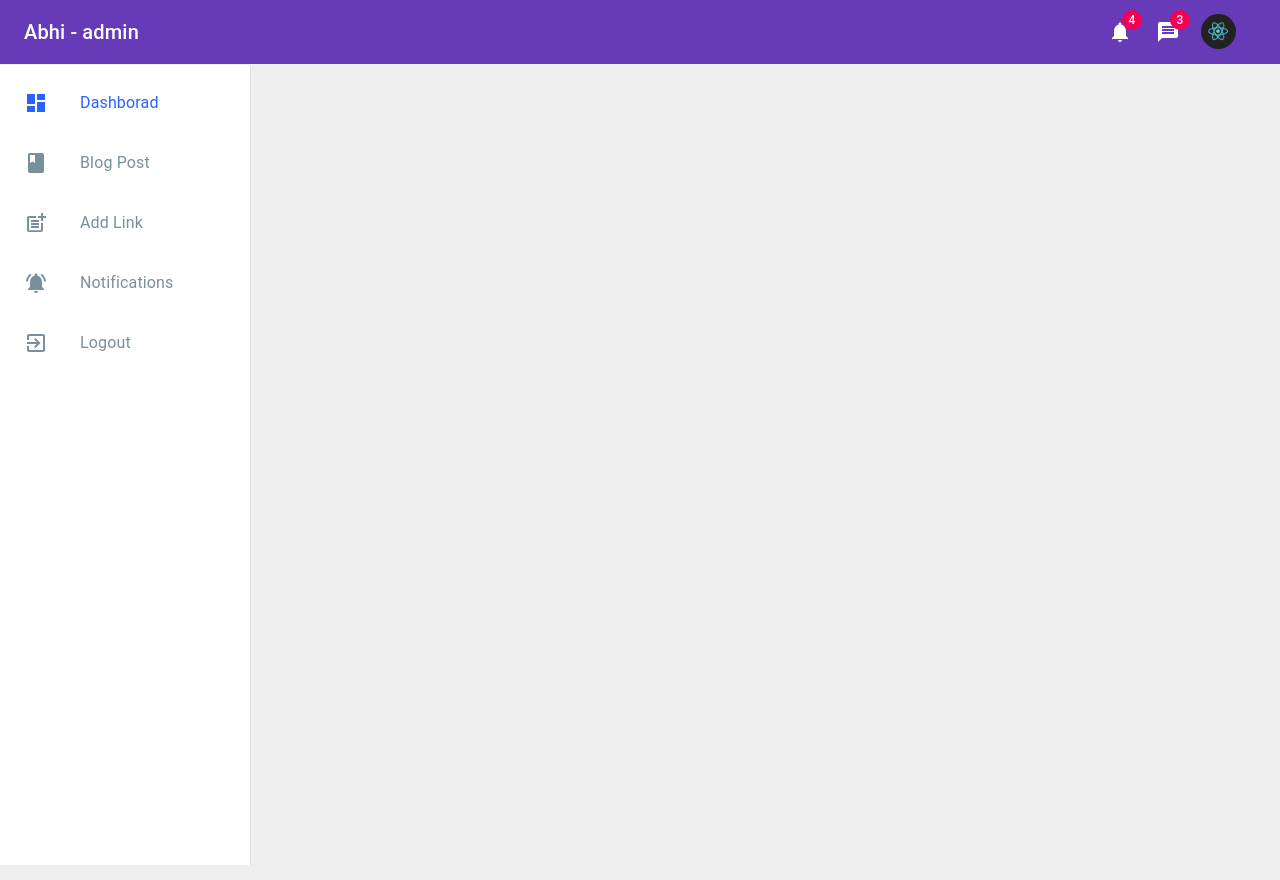
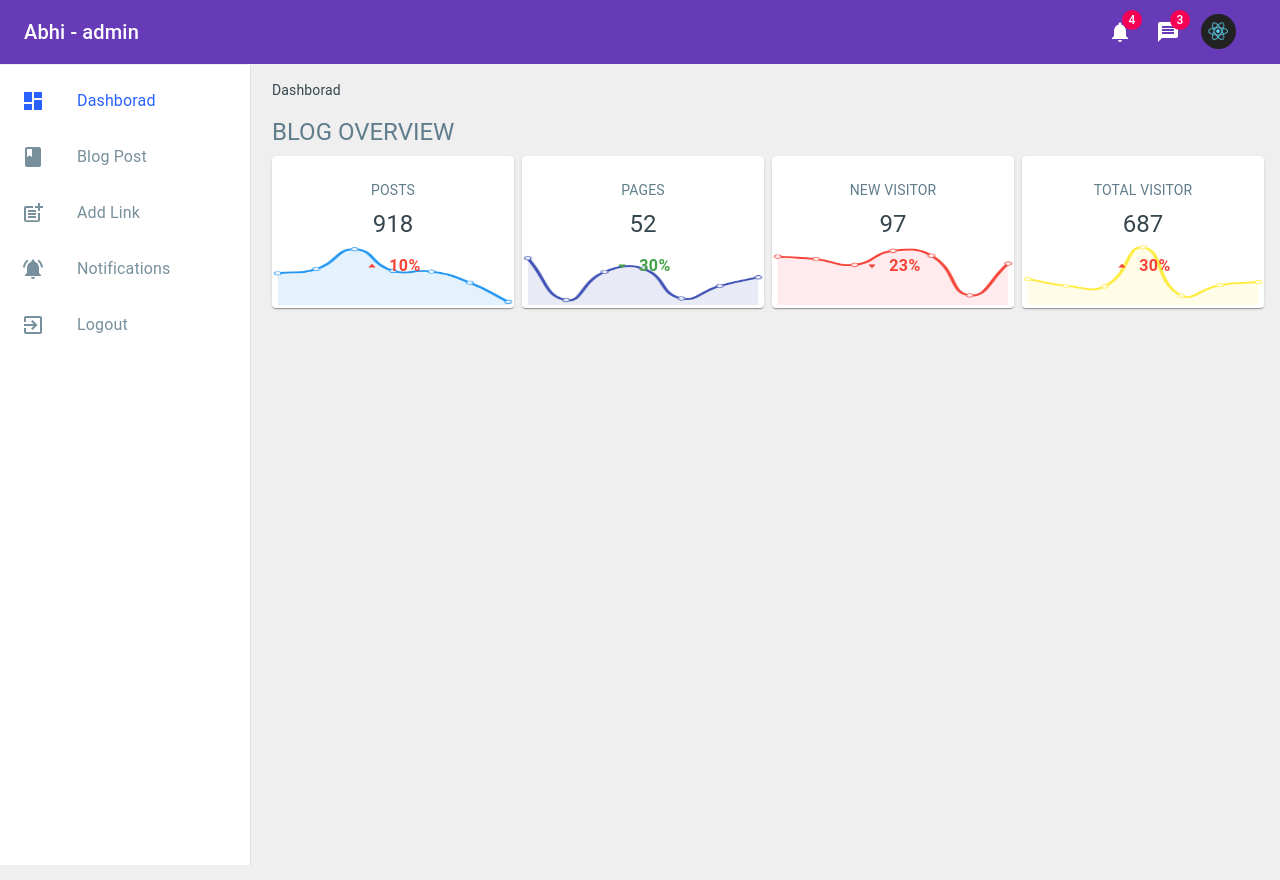
Before and after one commit to Abhimishra2424/MaterialUi-Admin-Dashbord, a React (Create React App) app: page / in a window 1280 px wide. Built offline with nearby package versions, Linux system fonts and the light colour scheme.

Commit message:
add chartjs and add utlis of random data fake add card

```diff
--- a/package.json
+++ b/package.json
@@ -8,6 +8,7 @@
     "@testing-library/jest-dom": "^5.11.4",
     "@testing-library/react": "^11.1.0",
     "@testing-library/user-event": "^12.1.10",
+    "chart.js": "^3.4.1",
     "react": "^17.0.2",
     "react-dom": "^17.0.2",
     "react-router-dom": "^5.2.0",
--- /dev/null
+++ b/src/components/BodyComponent/BodyStyles.jsx
@@ -0,0 +1,53 @@
+import { makeStyles } from "@material-ui/core";
+import { blueGrey } from "@material-ui/core/colors";
+
+export const useStyles = makeStyles((theme) => ({
+  section: {
+    margin: theme.spacing(3, 0),
+  },
+  // page
+  pageTitle: {
+    color: blueGrey["800"],
+    marginBottom: theme.spacing(2),
+    textTransform: "capitalize",
+  },
+  subTitle: {
+    color: blueGrey[500],
+    margin: theme.spacing(1, 0),
+    textTransform: "uppercase",
+  },
+  // dashBoard cards
+  cardLabel: {
+    textTransform: "uppercase",
+    color: blueGrey[500],
+    textAlign: "center",
+    margin: theme.spacing(1, 0),
+    [theme.breakpoints.down("xs")]: {
+      fontSize: "0.8rem",
+    },
+  },
+  cardTitle: {
+    textTransform: "capitalize",
+    color: blueGrey[800],
+    textAlign: "center",
+    margin: theme.spacing(1, 0),
+    [theme.breakpoints.down("xs")]: {
+      fontSize: "1.8rem",
+    },
+  },
+  ratioBtn: {
+    fontSize: "1rem",
+    fontWeight: "bold",
+  },
+  // cardGraph
+  displaycardgraph: {
+    position: "absolute",
+    bottom: "0",
+    left: "0",
+    width: "100% !important",
+    height: "45% !important",
+  },
+  cardContent: {
+    position: "relative",
+  },
+}));
--- a/src/components/BodyComponent/Dashboard/Dashboard.jsx
+++ b/src/components/BodyComponent/Dashboard/Dashboard.jsx
@@ -1,14 +1,135 @@
-import { Box } from '@material-ui/core'
-import React from 'react'
+import React, { Fragment, useEffect } from "react";
+import {
+  Box,
+  Grid,
+  CardContent,
+  Typography,
+  Card,
+  Button,
+} from "@material-ui/core";
+import { blue, indigo, yellow, red, green } from "@material-ui/core/colors";
+import { PageHeader } from "../../Common/CommonComponent";
+import { useStyles } from "../BodyStyles";
+import ArrowDropDownIcon from "@material-ui/icons/ArrowDropDown";
+import ArrowDropUpIcon from "@material-ui/icons/ArrowDropUp";
+import { DisplayCradGraph } from "../../Common/GraphComponent";
+import {
+  FakeArrayDataGenerator,
+  randomValueGenerator,
+} from "../../../utils/FakeArrayData";
 
 export default function Dashboard() {
-    return (
-        <Box>
-            {/* section title
-            section card
-            section graph
-            sec posts */}
+  const classes = useStyles();
+  const DisplayData = [
+    {
+      label: "posts",
+      value: randomValueGenerator({ digit: 1000 }),
+      icon: <ArrowDropUpIcon />,
+      iconLabel: "10%",
+    },
+    {
+      label: "Pages",
+      value: randomValueGenerator({ digit: 100 }),
+      icon: <ArrowDropDownIcon />,
+      iconLabel: "30%",
+    },
+    {
+      label: "New Visitor",
+      value: randomValueGenerator({ digit: 100 }),
+      icon: <ArrowDropDownIcon />,
+      iconLabel: "23%",
+    },
+    {
+      label: "Total Visitor",
+      value: randomValueGenerator({ digit: 1000 }),
+      icon: <ArrowDropUpIcon />,
+      iconLabel: "30%",
+    },
+  ];
 
-        </Box>
-    )
+  const graphData = [
+    {
+      id: "posts",
+      data: FakeArrayDataGenerator({ count: 9, digit: 100 }),
+      brColor: blue[500],
+      bgColor: blue[50],
+    },
+    {
+      id: "Pages",
+      data: FakeArrayDataGenerator({ count: 9, digit: 1000 }),
+      brColor: indigo[500],
+      bgColor: indigo[50],
+    },
+    {
+      id: "New Visitor",
+      data: FakeArrayDataGenerator({ count: 9, digit: 1000 }),
+      brColor: red[500],
+      bgColor: red[50],
+    },
+    {
+      id: "Total Visitor",
+      data: FakeArrayDataGenerator({ count: 9, digit: 100 }),
+      brColor: yellow[500],
+      bgColor: yellow[50],
+    },
+  ];
+
+  useEffect(() => {
+    graphData.map((item, i) => (
+      <Fragment key={i}>
+        {DisplayCradGraph({
+          id: item.id,
+          data: item.data,
+          brColor: item.brColor,
+          bgColor: item.bgColor,
+        })}
+      </Fragment>
+    ));
+  });
+
+  return (
+    <Box>
+      <PageHeader label="Dashborad" pageTitle="Blog overview" />
+      <Grid container spacing={1}>
+        {DisplayData.map((item, i) => (
+          <Grid item xs={6} sm={3} key={i}>
+            <Card>
+              <CardContent className={classes.cardContent}>
+                <canvas
+                  // key={i}
+                  id={item.label}
+                  className={classes.displaycardgraph}
+                ></canvas>
+                <Typography variant="body2" className={classes.cardLabel}>
+                  {item.label}
+                </Typography>
+                <Typography
+                  variant="h5"
+                  component="h6"
+                  className={classes.cardTitle}
+                >
+                  {item.value}
+                </Typography>
+                <Typography
+                  component="p"
+                  style={{ textAlign: "center", marginBottom: "0px" }}
+                >
+                  <Button
+                    size="small"
+                    className={classes.ratioBtn}
+                    startIcon={item.icon}
+                    style={{
+                      color: item.label[0] === "P" ? green[600] : red[500],
+                    }}
+                  >
+                    {item.iconLabel}
+                  </Button>
+                </Typography>
+              </CardContent>
+            </Card>
+          </Grid>
+        ))}
+      </Grid>
+    </Box>
+  );
 }
--- /dev/null
+++ b/src/components/Common/CommonComponent.jsx
@@ -0,0 +1,19 @@
+import { Grid, Typography } from "@material-ui/core";
+import React from "react";
+import { useStyles } from "../BodyComponent/BodyStyles";
+
+export const PageHeader = ({ label, pageTitle }) => {
+  const classes = useStyles();
+  return (
+    <Grid container>
+      <Grid item xs={12} sm={12}>
+        <Typography variant="body2" className={classes.pageTitle}>
+          {label}
+        </Typography>
+        <Typography variant="h5" className={classes.subTitle}>
+          {pageTitle}
+        </Typography>
+      </Grid>
+    </Grid>
+  );
+};
--- /dev/null
+++ b/src/components/Common/GraphComponent.jsx
@@ -0,0 +1,47 @@
+import { Chart, registerables } from "chart.js";
+Chart.register(...registerables);
+
+export const DisplayCradGraph = ({ id, data, brColor, bgColor }) => {
+  var ctx = document.getElementById(id).getContext("2d");
+  var myChart = new Chart(ctx, {
+    type: "line",
+    data: {
+      labels: "myChart",
+      datasets: [
+        {
+          label: id,
+          data: data,
+          borderColor: brColor,
+          backgroundColor: bgColor,
+          tension: 0.5,
+          fill: true,
+        },
+      ],
+    },
+    options: {
+      scales: {
+        x: {
+          display: false,
+          title: {
+            display: false,
+          },
+        },
+        y: {
+          display: false,
+          title: {
+            display: false,
+          },
+        },
+      },
+      plugins: {
+        legend: {
+          display: false,
+        },
+      },
+      responsive: true,
+      maintainAspectRatio: false,
+    },
+  });
+
+  return myChart;
+};
--- a/src/components/Header/SideNavData.jsx
+++ b/src/components/Header/SideNavData.jsx
@@ -31,9 +31,10 @@ export default function SideNavData({ handleDrawerClose }) {
     <List>
       {listItemData.map((item, i) => (
         <Button
-          size="sm"
+          size="small"
           className={classes.navButton}
           onClick={() => handleDrawerClose()}
+          key={i}
         >
           <ListItem
             exact
@@ -41,7 +42,6 @@ export default function SideNavData({ handleDrawerClose }) {
             to={item.link}
             className={classes.navlinks}
             activeClassName={classes.activeNavlinks}
-            key={i}
           >
             <ListItemIcon>{item.icon}</ListItemIcon>
             <ListItemText>{item.label}</ListItemText>
--- /dev/null
+++ b/src/utils/FakeArrayData.js
@@ -0,0 +1,13 @@
+export const FakeArrayDataGenerator = ({ count, digit }) => {
+  const array = [];
+  for (let index = 0; index < count; index++) {
+    const element = Math.round(Math.random() * digit);
+    array.push(element);
+  }
+  return array;
+};
+
+export const randomValueGenerator = ({ digit }) => {
+  const elem = Math.round(Math.random() * digit);
+  return elem;
+};
```
Also changed, not shown: 1 other file (tests, documents, lock files or other folders).
